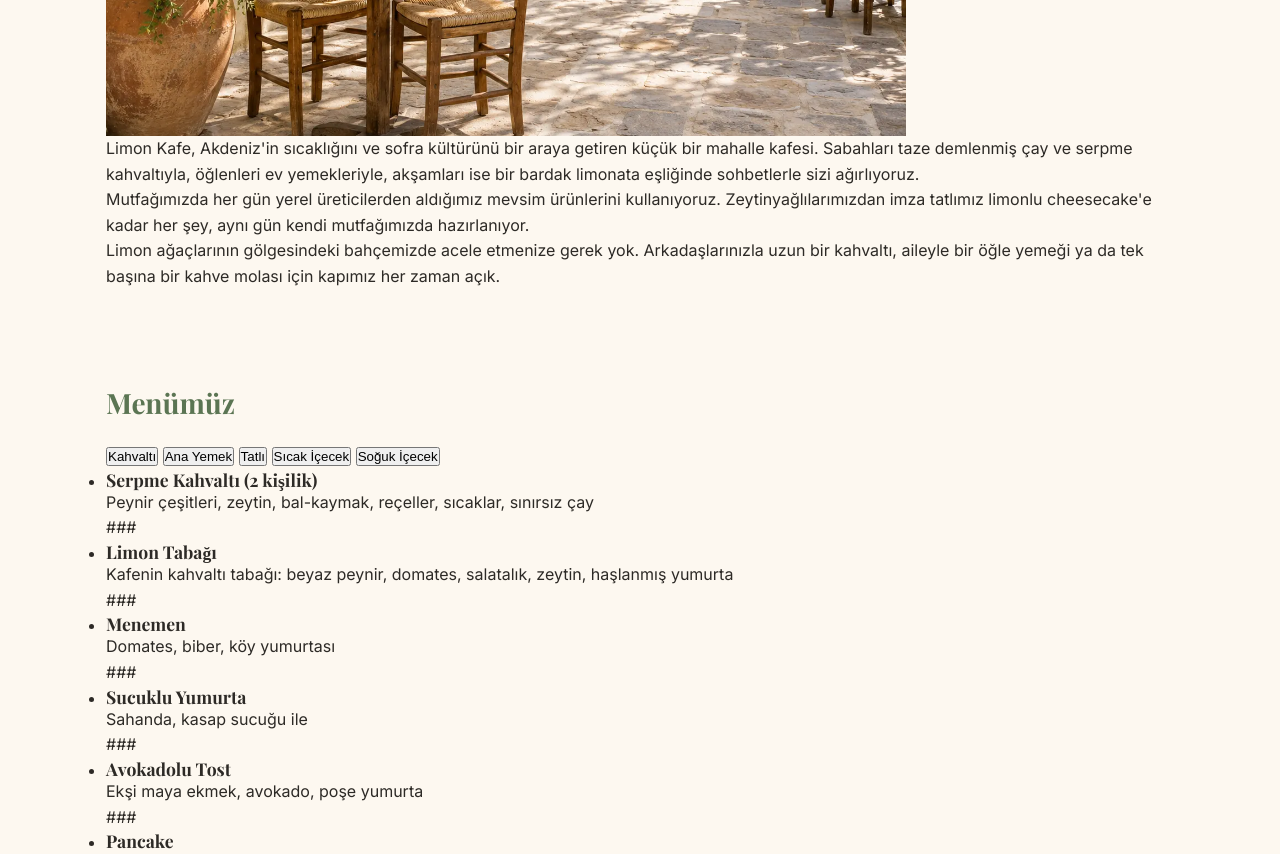
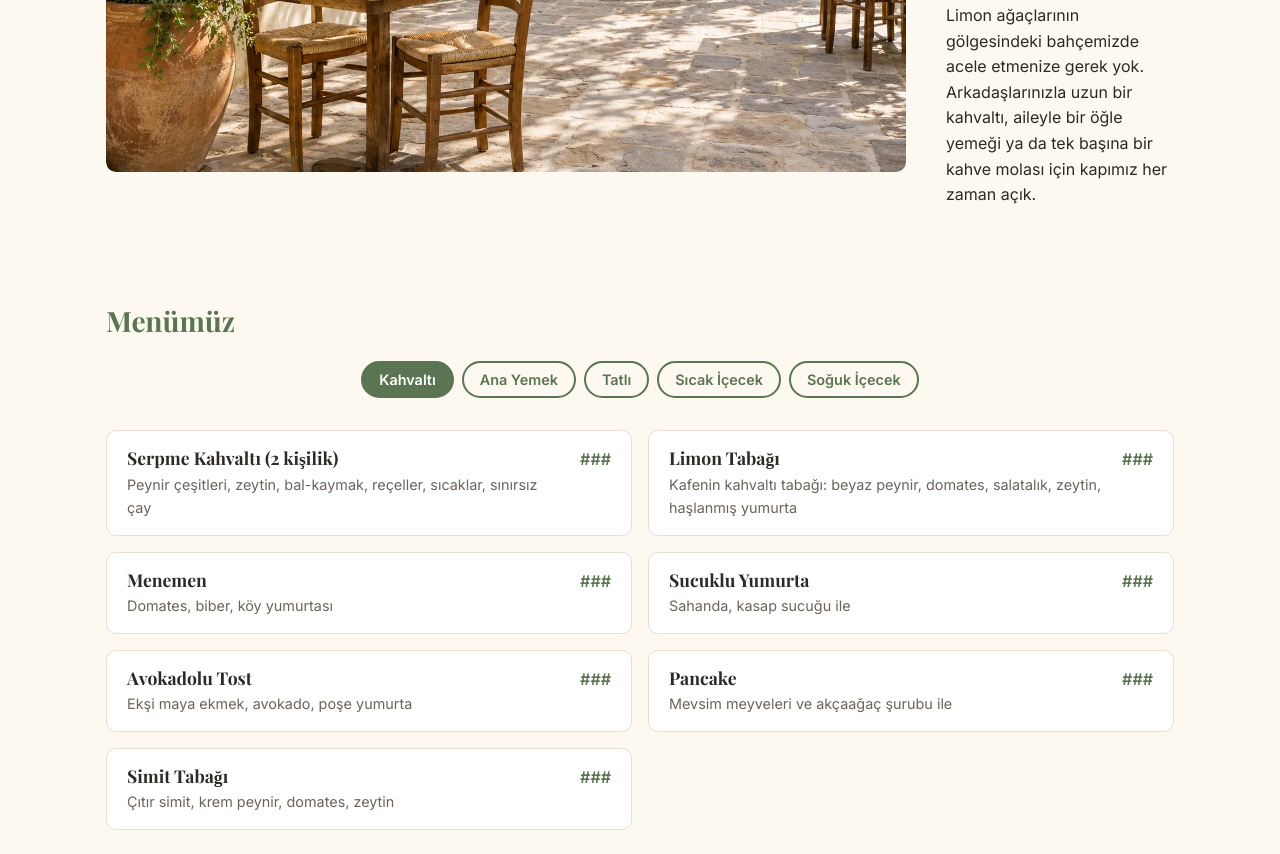
Before and after one commit to KaanAta-Dev/kafe-sitesi, a plain HTML site: page index.html in a window 1280 px wide. Shown: the part 1317-2171 px from the top of the page. Drawn offline with nearby package versions, Linux system fonts and the light colour scheme.

Commit message:
Hakkımda ve menü sekmeleri

```diff
--- a/css/style.css
+++ b/css/style.css
@@ -179,6 +179,79 @@ main section {
   gap: 1rem;
   flex-wrap: wrap;
 }
+.about-content {
+  display: flex;
+  flex-direction: column;
+  gap: 1.5rem;
+}
+#hakkimizda img {
+  border-radius: var(--border-radius);
+}
+.about-text p {
+  margin-bottom: 1rem;
+}
+.about-text p:last-child {
+  margin-bottom: 0;
+}
+.menu-tabs {
+  display: flex;
+  flex-wrap: wrap;
+  justify-content: center;
+  gap: 0.5rem;
+  margin-bottom: 2rem;
+}
+.tab-btn {
+  background: transparent;
+  border: 2px solid var(--color-olive);
+  color: var(--color-olive);
+  padding: 0.5rem 1rem;
+  border-radius: 50px;
+  font-family: inherit;
+  font-weight: 600;
+  font-size: 0.9rem;
+  cursor: pointer;
+  transition:
+    background-color 0.2s ease,
+    color 0.2s ease;
+}
+.tab-btn:hover,
+.tab-btn.active {
+  background-color: var(--color-olive);
+  color: white;
+}
+.menu-panel {
+  display: none;
+}
+.menu-panel.active {
+  display: block;
+}
+.menu-list {
+  list-style: none;
+  display: grid;
+  gap: 1rem;
+}
+.menu-item {
+  background-color: var(--color-surface);
+  padding: 1rem 1.25rem;
+  border-radius: var(--border-radius);
+  border: 1px solid var(--color-border);
+  display: flex;
+  justify-content: space-between;
+  align-items: flex-start;
+  gap: 1rem;
+}
+.menu-item h3 {
+  margin-bottom: 0.25rem;
+}
+.menu-item p {
+  color: var(--color-text-muted);
+  font-size: 0.9rem;
+}
+.price {
+  font-weight: 600;
+  color: var(--color-olive);
+  white-space: nowrap;
+}
 @media (min-width: 480px) {
   .site-header .btn-small {
     display: inline-block;
@@ -208,4 +281,16 @@ main section {
   .hero-slogan {
     font-size: 1.5rem;
   }
+  .about-content {
+    flex-direction: row;
+    align-items: center;
+    gap: 2.5rem;
+  }
+  #hakkimizda img,
+  .about-text {
+    flex: 1;
+  }
+  .menu-list {
+    grid-template-columns: repeat(2, 1fr);
+  }
 }
--- a/js/main.js
+++ b/js/main.js
@@ -0,0 +1,37 @@
+// ===== Mobil menü =====
+const menuButton = document.querySelector(".menu-toggle");
+const nav = document.querySelector(".site-header nav");
+
+menuButton.addEventListener("click", () => {
+  nav.classList.toggle("open");
+
+  if (nav.classList.contains("open")) {
+    menuButton.textContent = "✕";
+  } else {
+    menuButton.textContent = "☰";
+  }
+});
+
+const navLinks = document.querySelectorAll(".nav-links a");
+
+navLinks.forEach((link) => {
+  link.addEventListener("click", () => {
+    nav.classList.remove("open");
+    menuButton.textContent = "☰";
+  });
+});
+
+// ===== Menü sekmeleri =====
+const tabButtons = document.querySelectorAll(".tab-btn");
+const menuPanels = document.querySelectorAll(".menu-panel");
+
+tabButtons.forEach((button) => {
+  button.addEventListener("click", () => {
+    tabButtons.forEach((btn) => btn.classList.remove("active"));
+    menuPanels.forEach((panel) => panel.classList.remove("active"));
+
+    button.classList.add("active");
+    const category = button.dataset.category;
+    document.getElementById(category).classList.add("active");
+  });
+});
```
